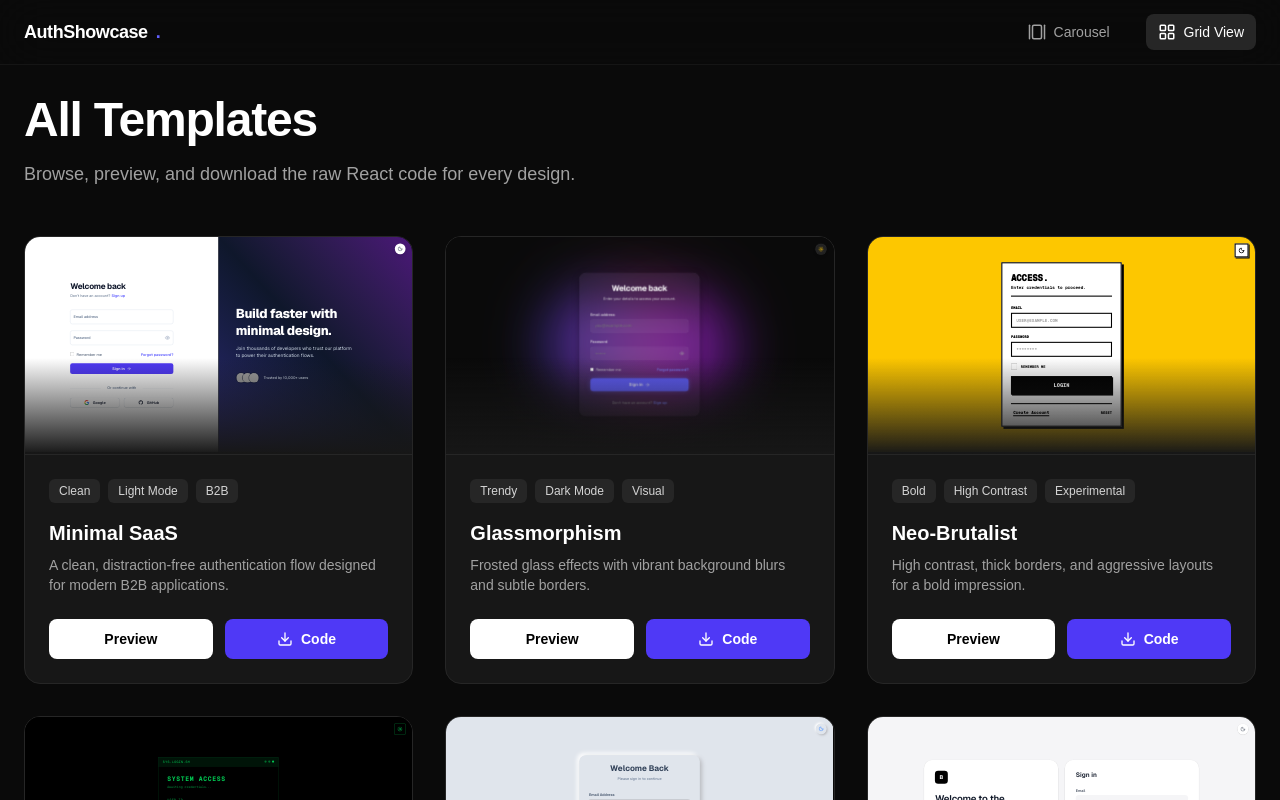
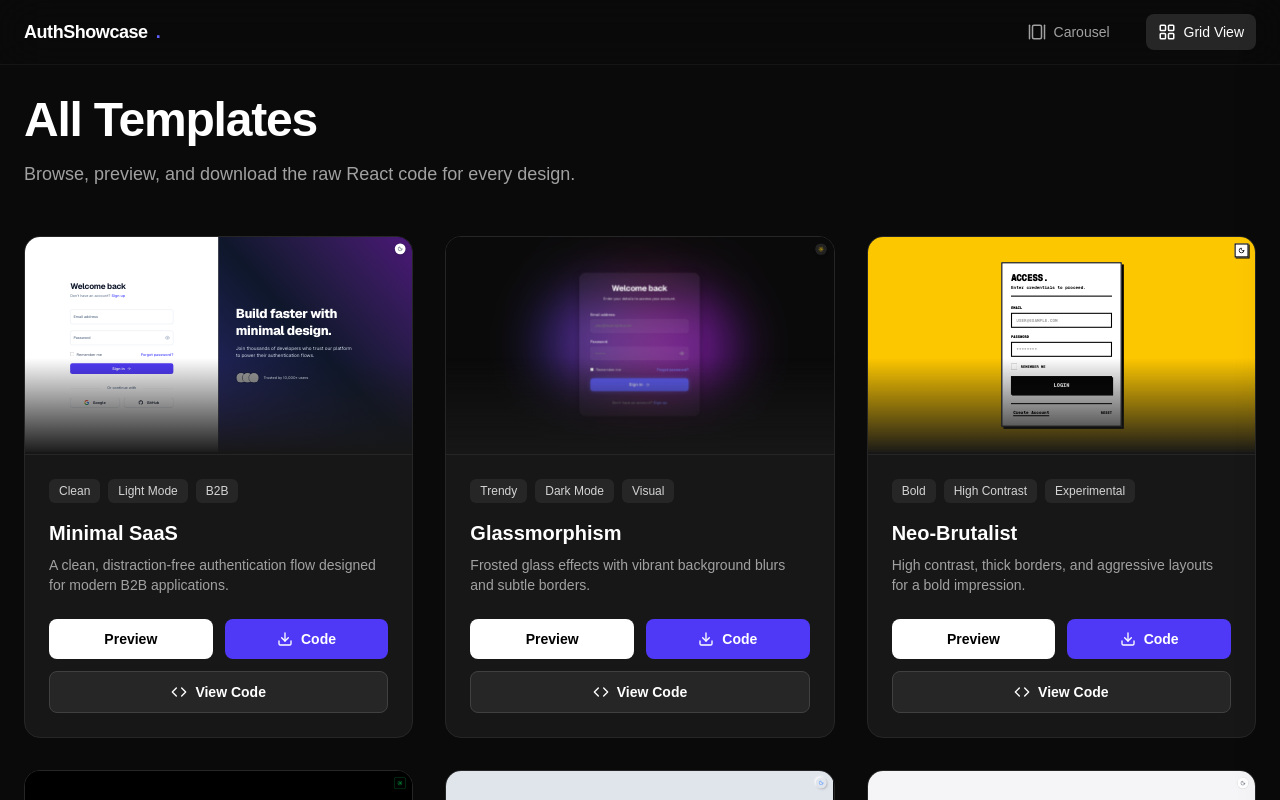
Before and after one commit to shaurya-10000/auth-ui-showcase, a Next.js app: page /grid in a window 1280 px wide. Shown: the top 800 px of the page. Built offline with nearby package versions, Linux system fonts and the light colour scheme; grey boxes are pictures that could not be loaded.

Commit message:
feat: add View Code button to grid view

```diff
--- a/src/app/grid/page.tsx
+++ b/src/app/grid/page.tsx
@@ -1,10 +1,11 @@
 "use client";
 
-import { useState, useRef, useEffect } from "react";
+import { useState, useRef, useEffect, useCallback } from "react";
 import Link from "next/link";
 import { templates } from "@/config/templates";
 import Header from "@/components/Header";
-import { Download } from "lucide-react";
+import CodeSidebar from "@/components/CodeSidebar";
+import { Download, Code as CodeIcon } from "lucide-react";
 
 import { Login as T1 } from "@/templates/template-1";
 import { Login as T2 } from "@/templates/template-2";
@@ -26,7 +27,12 @@ const previewMap = {
   'template-8': T8,
 };
 
-function GridCard({ template }: { template: { id: string; name: string; description: string; tags: string[] } }) {
+interface GridCardProps {
+  template: { id: string; name: string; description: string; tags: string[] };
+  onViewCode: (templateId: string) => void;
+}
+
+function GridCard({ template, onViewCode }: GridCardProps) {
   const [scale, setScale] = useState(0.3);
   const boxRef = useRef<HTMLDivElement>(null);
   const PreviewComponent = previewMap[template.id as keyof typeof previewMap];
@@ -88,12 +94,33 @@ function GridCard({ template }: { template: { id: string; name: string; descript
             <Download size={16} /> Code
           </a>
         </div>
+
+        <button
+          type="button"
+          onClick={() => onViewCode(template.id)}
+          aria-haspopup="dialog"
+          className="mt-3 w-full flex items-center justify-center gap-2 bg-neutral-800 border border-neutral-700 text-white text-sm font-semibold py-2.5 rounded-lg hover:bg-neutral-700 transition-colors"
+        >
+          <CodeIcon size={16} /> View Code
+        </button>
       </div>
     </div>
   );
 }
 
 export default function GridView() {
+  const [activeTemplateId, setActiveTemplateId] = useState(templates[0].id);
+  const [isCodeOpen, setIsCodeOpen] = useState(false);
+
+  const openCode = useCallback((templateId: string) => {
+    setActiveTemplateId(templateId);
+    setIsCodeOpen(true);
+  }, []);
+
+  const closeCode = useCallback(() => setIsCodeOpen(false), []);
+
+  const activeTemplate = templates.find((template) => template.id === activeTemplateId) ?? templates[0];
+
   return (
     <main className="min-h-screen bg-neutral-950 text-white flex flex-col">
       <Header />
@@ -106,10 +133,17 @@ export default function GridView() {
 
         <div className="grid grid-cols-1 md:grid-cols-2 lg:grid-cols-3 gap-6 sm:gap-8">
           {templates.map((template) => (
-            <GridCard key={template.id} template={template} />
+            <GridCard key={template.id} template={template} onViewCode={openCode} />
           ))}
         </div>
       </div>
+
+      <CodeSidebar
+        open={isCodeOpen}
+        templateId={activeTemplate.id}
+        templateName={activeTemplate.name}
+        onClose={closeCode}
+      />
     </main>
   );
 }
--- a/src/components/CodeSidebar/CodeSidebar.tsx
+++ b/src/components/CodeSidebar/CodeSidebar.tsx
@@ -39,6 +39,8 @@ export default function CodeSidebar({ open, templateId, templateName, onClose }:
 
     const previouslyFocused = document.activeElement as HTMLElement | null;
     closeButtonRef.current?.focus();
+    const previousOverflow = document.body.style.overflow;
+    document.body.style.overflow = "hidden";
 
     const handleKeyDown = (event: KeyboardEvent) => {
       if (event.key === "Escape") onCloseRef.current();
@@ -47,6 +49,7 @@ export default function CodeSidebar({ open, templateId, templateName, onClose }:
 
     return () => {
       document.removeEventListener("keydown", handleKeyDown);
+      document.body.style.overflow = previousOverflow;
       previouslyFocused?.focus();
     };
   }, [open]);
```
Also changed, not shown: 1 other file (tests, documents, lock files or other folders).
